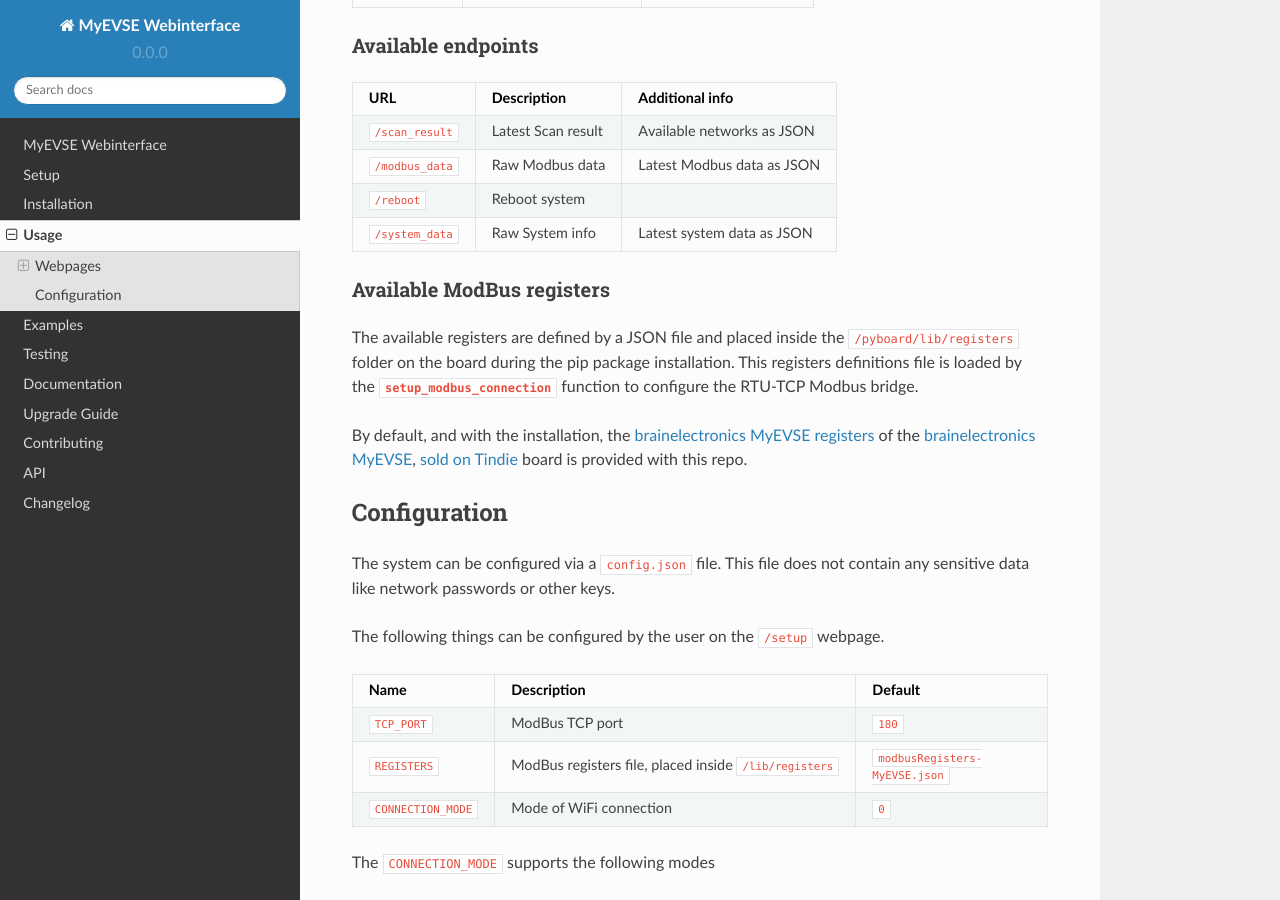
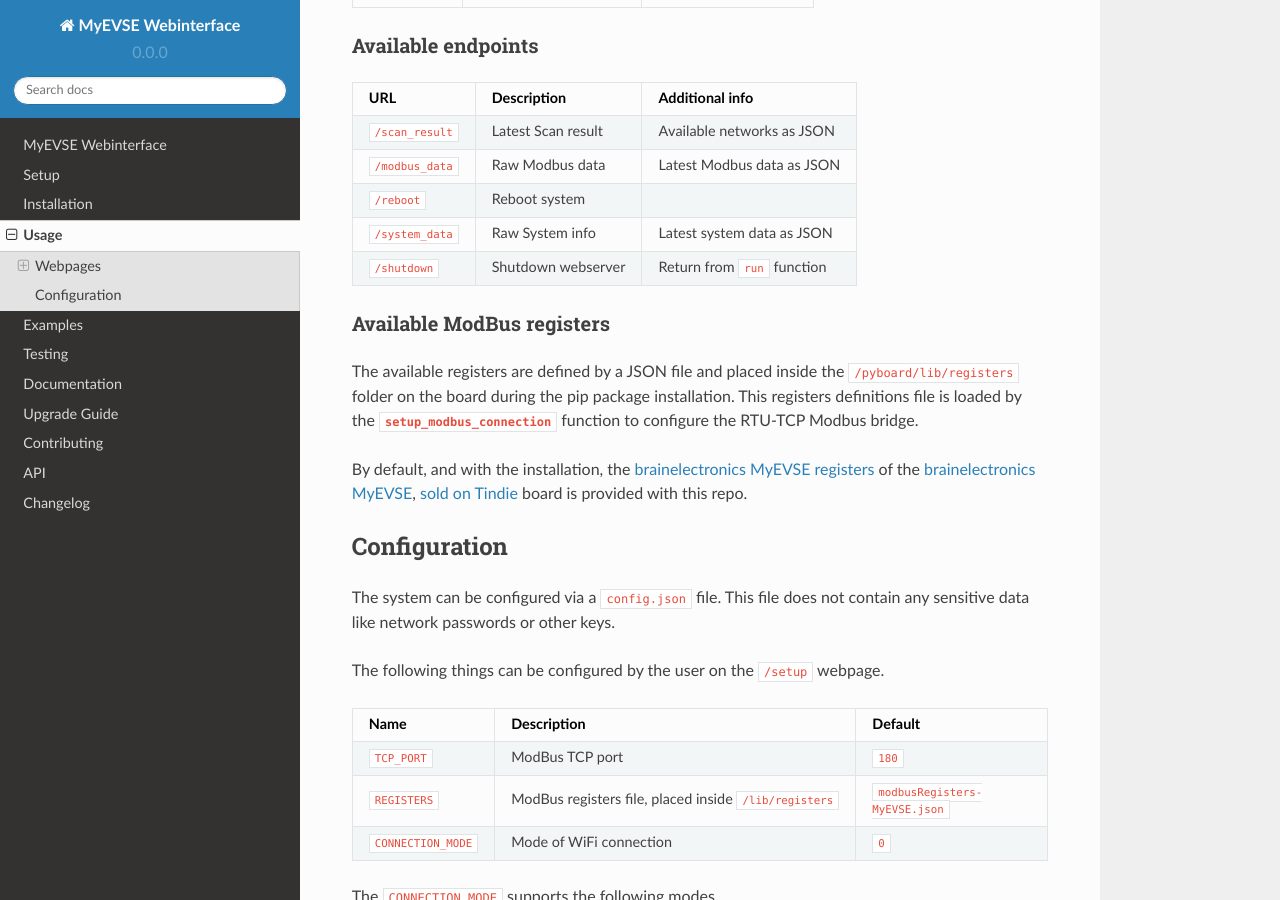
Before and after one commit to brainelectronics/MyEVSE-Webinterface, a Sphinx documentation site: the page built from docs/USAGE.md, in a window 1280 px wide and 900 px high, scrolled down 719 px. Built offline with Sphinx 7.4.7 and the Read the Docs theme 2.0.0, drawn with Linux system fonts in a browser that asks for light colours.

Commit message:
add shutdown endpoint to USAGE description

```diff
--- a/docs/USAGE.md
+++ b/docs/USAGE.md
@@ -32,6 +32,7 @@
 | `/modbus_data` | Raw Modbus data      | Latest Modbus data as JSON |
 | `/reboot`      | Reboot system        |                            |
 | `/system_data` | Raw System info      | Latest system data as JSON |
+| `/shutdown`    | Shutdown webserver   | Return from `run` function |
 
 ### Available ModBus registers
 
```
